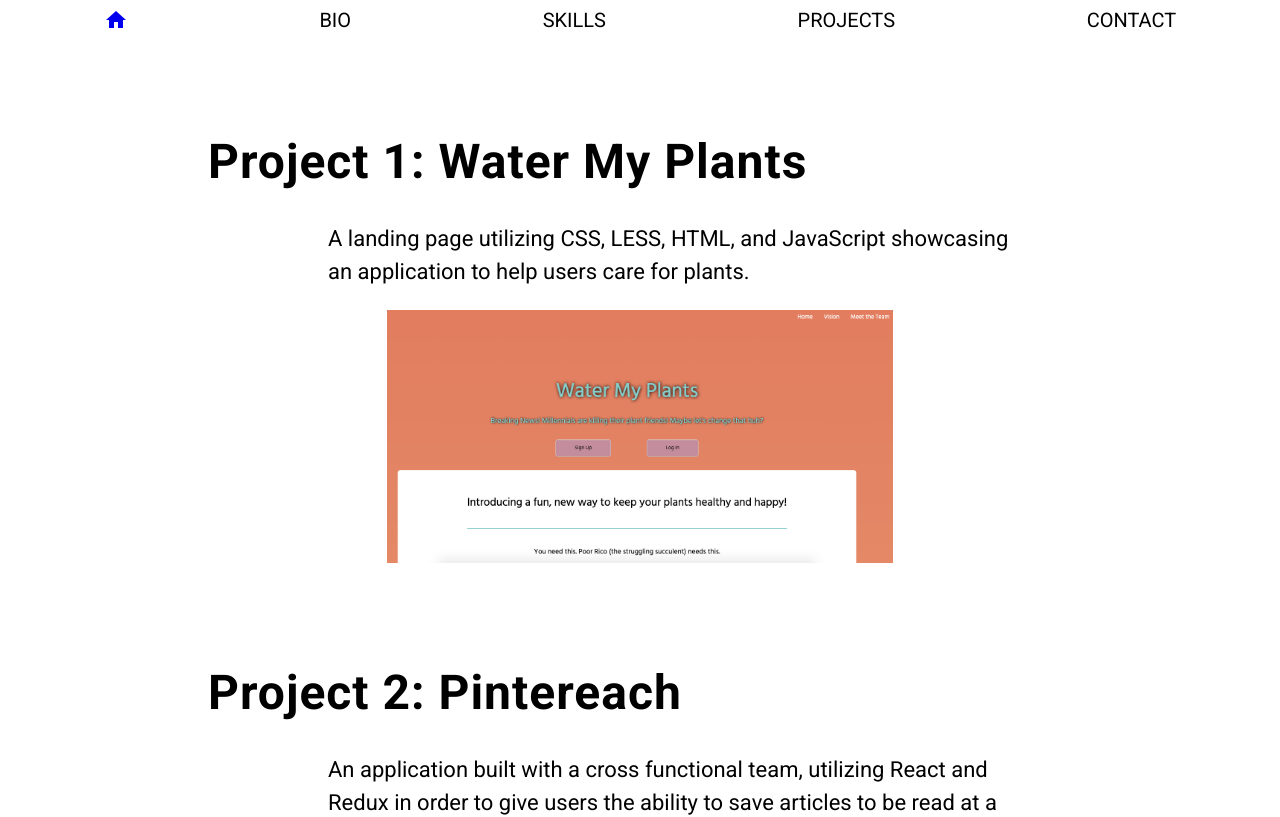
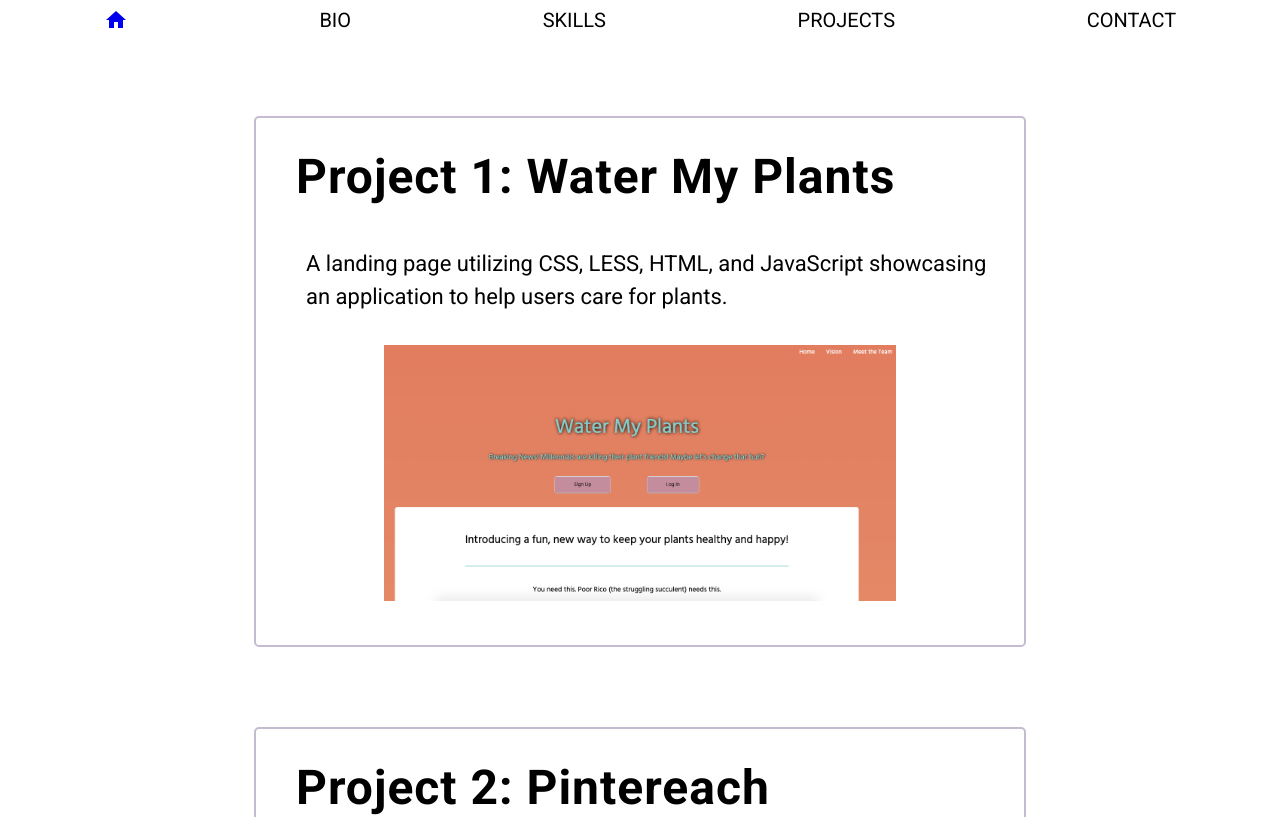
Before and after one commit to roselandroche/portfolio, a React (Create React App) app: page /projects in a window 1280 px wide. Shown: the top 817 px of the page. Built offline with nearby package versions, Linux system fonts and the light colour scheme.

Commit message:
Styling changes

```diff
--- a/src/components/ContactForm.js
+++ b/src/components/ContactForm.js
@@ -7,6 +7,7 @@ import '../css/ContactForm.css';
 function ContactForm(props) {
     return (
         <Form className='contact-form' method='POST' data-netlify="true">
+            <label>Leave a message for me!</label>
             {props.touched.sender && props.errors.sender && <p className='error'>{props.errors.sender}</p>}
             <Field className='input' type='email' name='sender' placeholder='Sender Email' />
             {props.touched.reason && props.errors.reason && <p className='error'>{props.errors.reason}</p>}
--- a/src/components/Projects.js
+++ b/src/components/Projects.js
@@ -8,6 +8,7 @@ function Projects() {
     return (
         <div>
             <NavBar />
+            <div className='projectCard'>
                 <h1>Project 1: Water My Plants</h1>
                 <p>
                     A landing page utilizing CSS, LESS, HTML, and JavaScript showcasing an application to
@@ -16,7 +17,8 @@ function Projects() {
                 <a href='https://hopeful-villani-ed8e0d.netlify.com/index.html'>
                     <img src={WaterPlants} alt='Screenshot of landing page' className='screenshot' />
                 </a>
-
+            </div>
+            <div className='projectCard'>
                 <h1>Project 2: Pintereach</h1>
                 <p>
                     An application built with a cross functional team, utilizing React and Redux
@@ -26,6 +28,8 @@ function Projects() {
                     <img src={Pintereach} alt='Screenshot of application' className='screenshot' />
                 </a>
             </div>
+
+        </div>
     )
 }
 
--- a/src/css/ContactForm.css
+++ b/src/css/ContactForm.css
@@ -1,14 +1,14 @@
 .contact-form {
-   background-color: rgb(215, 238, 245);
    display: flex;
    flex-direction: column;
-   width: 50vw;
+   width: 55vw;
    height: 50vh;
    justify-content: space-evenly;
    align-items: left;
    margin: 10vh auto;
    padding: 20px;
    border-radius: 5px;
+   border: 2px solid #c6bcd1;
 }
 
 .input {
--- a/src/css/Projects.css
+++ b/src/css/Projects.css
@@ -1,4 +1,21 @@
 .screenshot {
-    width: 40%;
+    width: 40vw;
     height: auto;
 }
+
+.projectCard {
+    width: 60vw;
+    border-radius: 5px;
+    margin: 10vh auto;
+    padding-bottom: 40px;
+    border: 2px solid #c6bcd1;
+}
+
+h1 {
+    padding: 30px 0 10px 40px;
+    margin: 0;
+}
+
+p {
+    padding: 10px 10px 10px 50px;
+}
```
Lines whose indentation alone changed are shown as unchanged.
